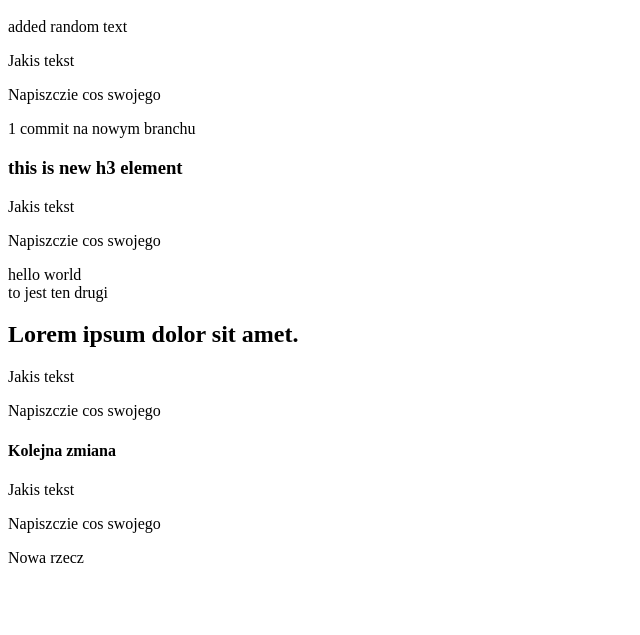
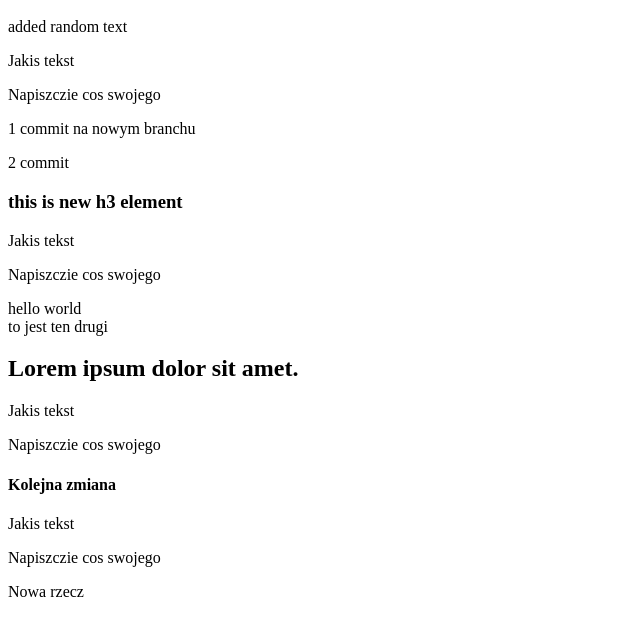
Before and after one commit to MarkFicht/todo-list-team, a plain HTML site: page text.html in a window 1280 px wide. Shown: the part 101-736 px from the top of the page, without its empty margins (0-640 px from the left). Drawn offline with Linux system fonts and the light colour scheme.

Commit message:
2nd commit on my branch

```diff
--- a/text.html
+++ b/text.html
@@ -18,6 +18,7 @@
         <p>Jakis tekst</p>
         <p>Napiszczie cos swojego</p>
         <p>1 commit na nowym branchu</p>
+        <p>2 commit</p>
     </section>
 
     <section class="Damian">
```
